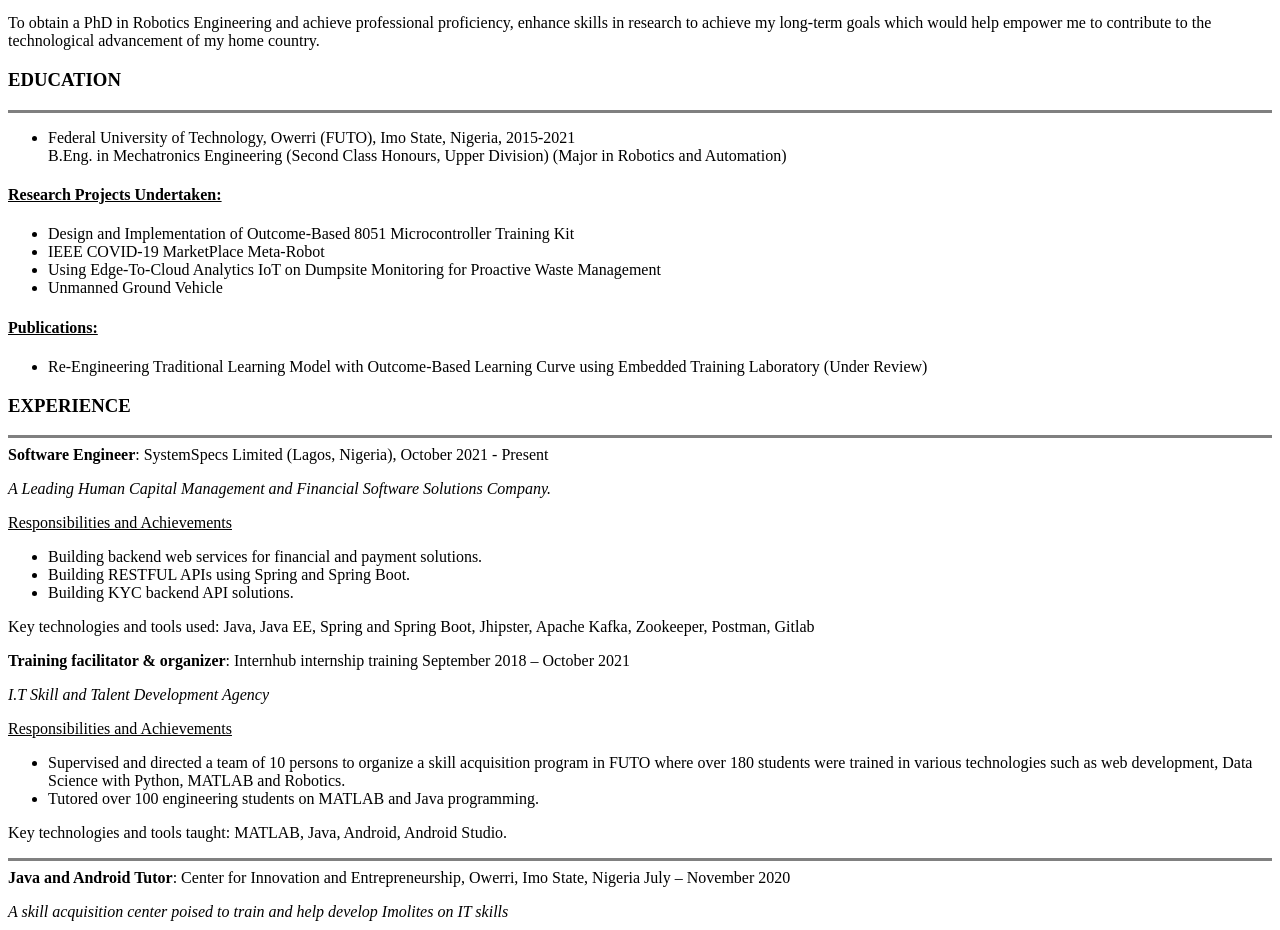
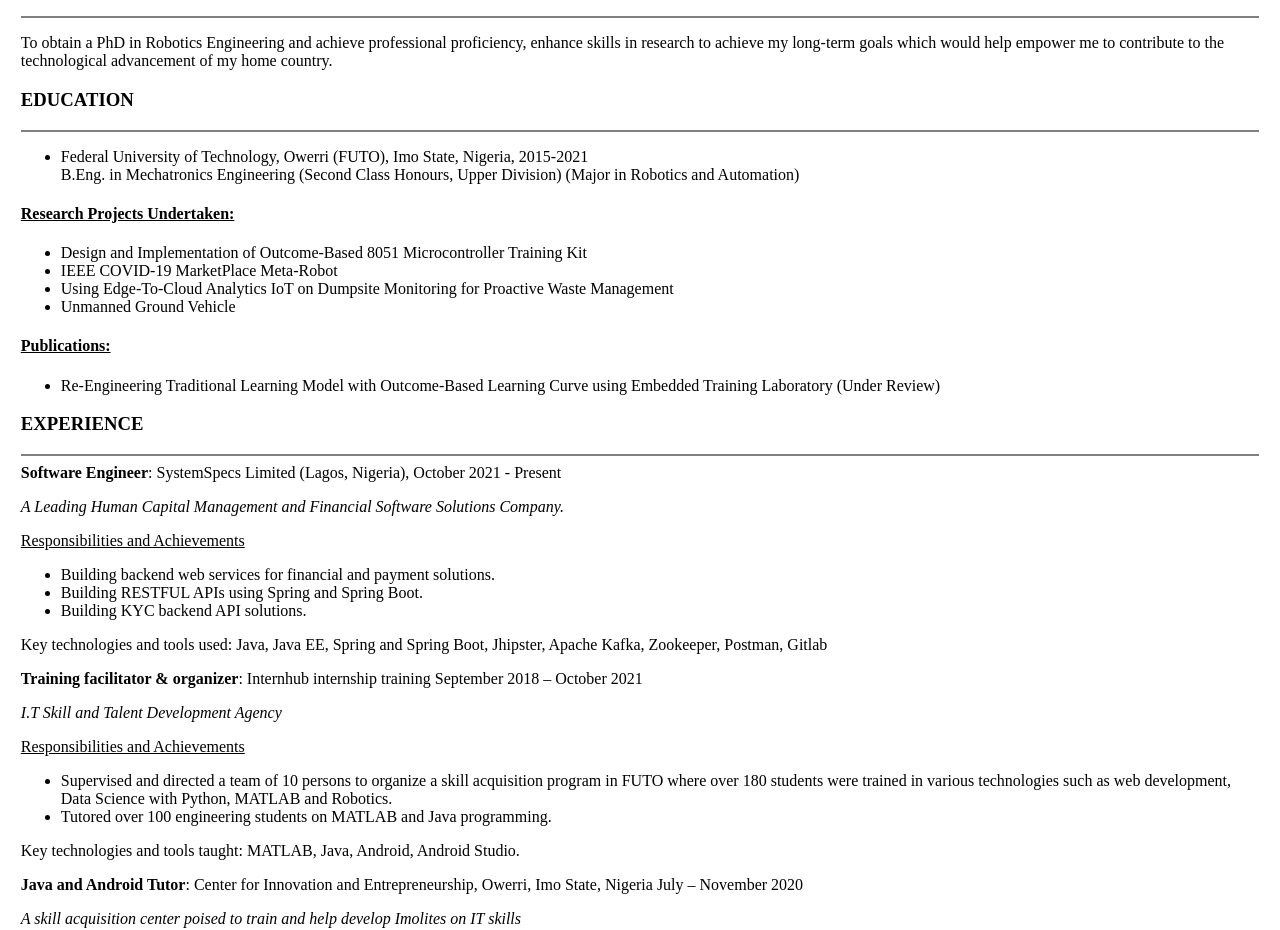
Before and after one commit to EzenwaOpara/CV, a plain HTML site: page index.html in a window 1280 px wide. Shown: the part 162-1092 px from the top of the page. Drawn offline with Linux system fonts and the light colour scheme.

Commit message:
Add files via upload

```diff
--- /dev/null
+++ b/css/styles.css
@@ -0,0 +1,10 @@
+body {
+  padding: 1%;
+}
+
+hr {
+	color:#808080;
+	background:#808080;
+	height:2px;
+	border:none
+}
--- a/index.html
+++ b/index.html
@@ -3,6 +3,7 @@
   <head>
     <meta charset="utf-8">
     <title>Ezenwa's Personal Site</title>
+    <link rel="stylesheet" href="css/styles.css">
   </head>
   <body>
     <center>
@@ -10,12 +11,12 @@
       <strong>+2348068149983; <a href="mailto:oparaezenwa@gmail.com?subject=Hello Ezenwa">oparaezenwa@gmail.com</a></strong>
     </center>
     <h3>OBJECTIVE</h3>
-    <hr size="3" noshade>
+    <hr>
     <p>To obtain a PhD in Robotics Engineering and achieve professional proficiency, enhance skills in research to achieve my long-term goals which would help empower me to contribute to the technological advancement of my home country.</p>
 
 
     <h3>EDUCATION</h3>
-    <hr size="3" noshade>
+    <hr>
     <ul>
       <li>Federal University of Technology, Owerri (FUTO), Imo State, Nigeria, 2015-2021
         <br>B.Eng. in Mechatronics Engineering (Second Class Honours, Upper Division) (Major in Robotics and Automation)</li>
@@ -37,7 +38,7 @@
 
 
     <h3>EXPERIENCE</h3>
-    <hr size="3" noshade>
+    <hr>
     <strong>Software Engineer</strong>: SystemSpecs Limited (Lagos, Nigeria), October 2021 - Present
     <p><em>A Leading Human Capital Management and Financial Software Solutions Company.</em></p>
     <p><u>Responsibilities and Achievements</u></p>
@@ -59,7 +60,6 @@
     <p>Key technologies and tools taught: MATLAB, Java, Android, Android Studio.</p>
 
 
-    <hr size="3" noshade>
     <strong>Java and Android Tutor</strong>: Center for Innovation and Entrepreneurship, Owerri, Imo State, Nigeria July – November 2020
     <p><em>A skill acquisition center poised to train and help develop Imolites on IT skills</em></p>
     <p><u>Responsibilities and Achievements</u></p>
@@ -93,7 +93,7 @@
 
 
     <h3>LEADERSHIP/VOLUNTEER EXPERIENCE</h3>
-    <hr size="3" noshade>
+    <hr>
     <strong>Faculty Representative</strong>, Independent Students Electoral Commission (ISEC) April – June 2021
     <p><em>ISEC is a body of reputable students, one from each faculty to represent the faculty and conduct the Students Union Government elections.</em></p>
     <p><u>Responsibilities and Achievements</u></p>
@@ -154,9 +154,8 @@
     </ul>
 
 
-
     <h3>CONFERENCES</h3>
-    <hr size="3" noshade>
+    <hr>
     <ul>
       <li>IEEE Smart Grid Tutorial: Technological Advancements Beyond Smart Grid – Focus on Africa, at the Federal University of Technology Owerri, Nigeria, on 31st May, 2019</li>
       <li>1st Int’l Conference on Mechatronics, Automation and Cyber-Physical Computer Systems, at the Federal University of Technology Owerri, Nigeria, on 7th - 8th March, 2019.</li>
@@ -166,6 +165,7 @@
 
 
     <h3>SKILLS</h3>
+    <hr>
     <ul>
       <li>SKILLS</li>
       <li>Teaching</li>
@@ -180,7 +180,7 @@
 
 
     <h3>CERTIFICATIONS</h3>
-    <hr size="3" noshade>
+    <hr>
       <strong>Modern Robotics, Courses 1-6 September 2022 - Present</strong>
       <ul>
         <li>Northwestern University</li>
```
